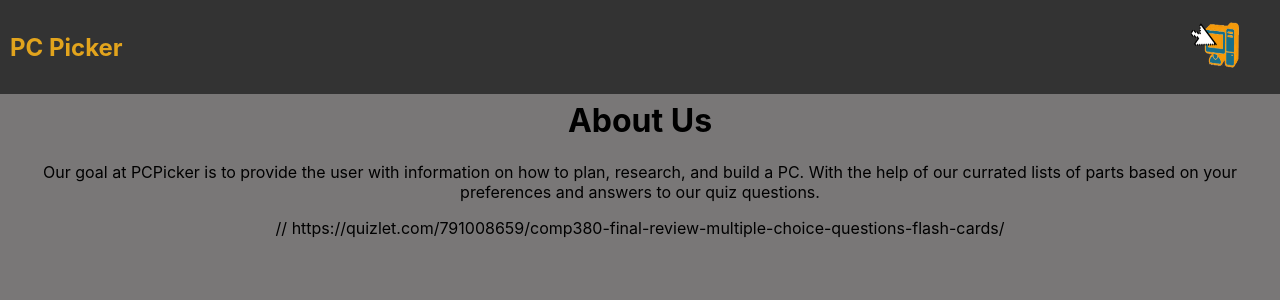
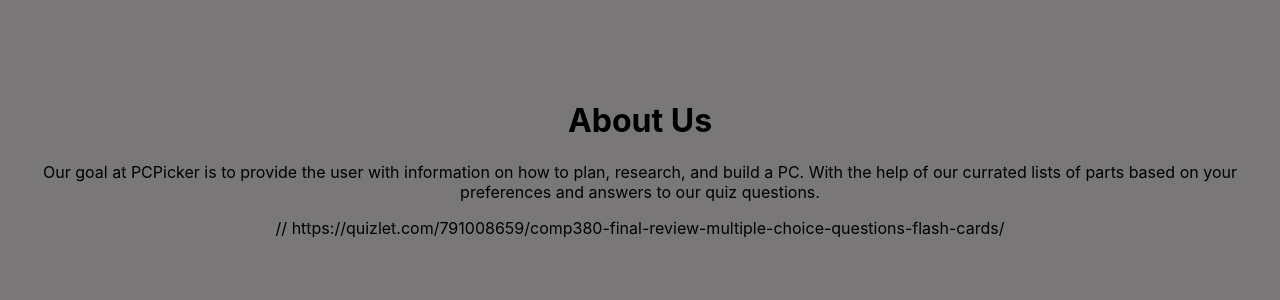
Before and after one commit to Phoenix121404/csproject, a React (Create React App) app: page /About in a window 1280 px wide. Shown: the top 300 px of the page. Built offline with nearby package versions, Linux system fonts and the light colour scheme.

Commit message:
fixed a thing with navbar

```diff
--- a/src/App.js
+++ b/src/App.js
@@ -36,8 +36,7 @@
     <div className="App">
 
       <Router>
-      <AppContent />
-      <LogBar />
+
       <div style={{ marginTop: '60px', padding: '20px' }}>
         <Routes>
           <Route path="/" element={<Home />} />
```
